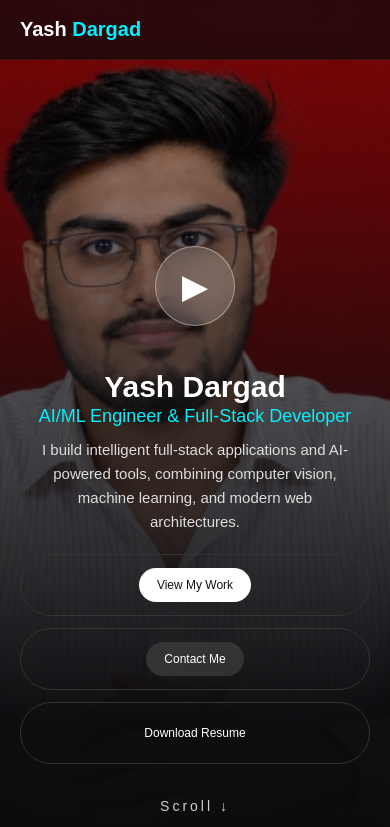
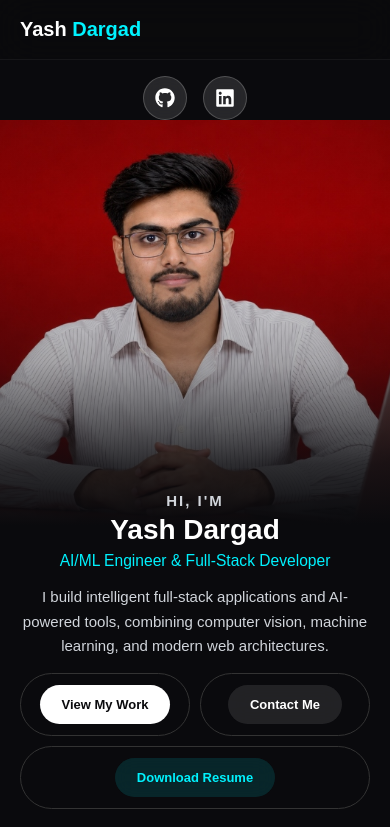
Before and after one commit to yash7056/Portfolio, a React (Vite) app: page / in a window 390 px wide. Shown: the top 827 px of the page. Built offline with nearby package versions, Linux system fonts and the light colour scheme.

Commit message:
Make full website and hero image beautifully mobile responsive

```diff
--- a/src/components/About.css
+++ b/src/components/About.css
@@ -67,7 +67,7 @@
     width:100%;
     height:100%;
     object-fit:cover;
-    object-position: center;
+    object-position: center 20%;
 }
 
 /* Hover */
@@ -160,29 +160,52 @@
 /* Responsive */
 
 @media (max-width:900px){
+  .About {
+    padding: 70px 20px 100px;
+    min-height: auto;
+  }
 
   .About-container{
     flex-direction: column;
-    text-align:center;
-    gap:50px;
+    text-align: center;
+    gap: 40px;
+    width: 100%;
+  }
+
+  .About-right h1{
+    font-size: clamp(2.4rem, 6vw, 3.2rem);
   }
 
   .About-right p{
-    width:100%;
+    width: 100%;
+    max-width: 520px;
+    margin: 0 auto;
+    font-size: 16px;
+    line-height: 1.75;
   }
 
   .tech-stack{
-    justify-content:center;
-    gap:35px;
+    justify-content: center;
+    gap: 28px;
+    margin-top: 35px;
   }
 
-.About-right h1{
-    font-size:2.8rem;
+  .tech svg {
+    font-size: 48px;
   }
 
   .image-card{
-    width:220px;
-    height:300px;
+    width: 220px;
+    height: 290px;
   }
 
+  .star1 {
+    left: 20px;
+    top: 30%;
   }
+
+  .star2 {
+    right: 20px;
+    top: 15%;
+  }
+}
--- a/src/components/Hero.css
+++ b/src/components/Hero.css
@@ -139,50 +139,66 @@
 /* =======================
    BUTTONS
 ======================= */
-.buttons{
-    display:flex;
-    gap:20px;
-    margin-top:30px;
-    flex-wrap:wrap;
+.buttons {
+  display: flex;
+  gap: 16px;
+  margin-top: 30px;
+  flex-wrap: wrap;
 }
 
-.buttons button{
-    padding:1px 20px;
-    border:none;
-    border-radius:50px;
-    cursor:pointer;
-    font-size:14px;
+.buttons a {
+  text-decoration: none;
+}
+
+.buttons button {
+  padding: 12px 26px;
+  border: none;
+  border-radius: 50px;
+  cursor: pointer;
+  font-size: 14px;
+  font-weight: 600;
+  transition: all 0.3s ease;
 }
 
 /* Individual styles */
 .primary {
-    background: white;
-    color: #111;
+  background: white;
+  color: #0a0a0d;
+}
+
+.primary:hover {
+  background: #00f2fe;
+  color: #0a0a0d;
 }
 
 .secondary {
-    background: rgba(93, 91, 91, 0.4);
-
-  border: 2px solid white;
+  background: rgba(255, 255, 255, 0.1);
+  border: 1.5px solid rgba(255, 255, 255, 0.4);
   color: white;
-
-  /* The blur effect will now be visible */
   backdrop-filter: blur(10px);
 }
 
+.secondary:hover {
+  background: rgba(255, 255, 255, 0.2);
+  border-color: white;
+}
+
 .resume {
+  background: rgba(0, 242, 254, 0.12);
+  border: 1.5px solid #00f2fe;
+  color: #00f2fe;
+  backdrop-filter: blur(10px);
+}
 
-
-  border: 2px solid white;
-
-
-  /* The blur effect will now be visible */
-
+.resume:hover {
+  background: #00f2fe;
+  color: #0a0a0d;
 }
 
 /* hover effect */
 .buttons button:hover {
-    transform: translateY(-5px);
+  transform: translateY(-3px);
+  box-shadow: 0 10px 25px rgba(0, 242, 254, 0.25);
 }
 
 /* =======================
@@ -288,75 +304,187 @@
   50% { height: 28px; }
 }
 
+.voice-label {
+  font-size: 13px;
+  letter-spacing: 0.5px;
+  color: rgba(255, 255, 255, 0.9);
+  font-weight: 600;
+  white-space: nowrap;
+}
+
 @media (max-width: 900px) {
   .hero {
-    height: 100vh;
-    min-height: 700px;
+    height: auto;
+    min-height: 100vh;
+    min-height: 100dvh;
     display: flex;
-    align-items: flex-end; /* Align content to bottom */
+    flex-direction: column;
+    align-items: center;
+    justify-content: flex-start;
+    padding: 60px 0 50px;
+    background: #0a0a0d;
+    overflow: visible;
   }
+
+  .hero-background-photo-container {
+    position: relative;
+    width: 100%;
+    height: 48vh;
+    min-height: 320px;
+    max-height: 440px;
+    overflow: hidden;
+    background-color: #9c0a0e;
+  }
+
+  .hero-background-photo {
+    position: absolute;
+    top: 0;
+    left: 0;
+    width: 100%;
+    height: 100%;
+    object-fit: cover;
+    object-position: center 12%;
+  }
+
+  .hero-background-overlay {
+    position: absolute;
+    inset: 0;
+    background: linear-gradient(
+      180deg,
+      rgba(10, 10, 13, 0.1) 0%,
+      rgba(10, 10, 13, 0.0) 25%,
+      rgba(10, 10, 13, 0.35) 60%,
+      rgba(10, 10, 13, 0.85) 85%,
+      #0a0a0d 100%
+    );
+  }
+
   .hero-content {
+    position: relative;
+    width: 100%;
+    padding: 0 20px;
+    margin-top: -36px;
+    display: flex;
     flex-direction: column;
+    align-items: center;
     text-align: center;
-    padding: 60px 20px 80px; /* Space for scroll text */
-    justify-content: flex-end;
-    height: 100%;
+    gap: 14px;
+    z-index: 2;
+  }
+
+  .left {
+    margin: 0;
+    max-width: 100%;
+    display: flex;
+    flex-direction: column;
+    align-items: center;
+    text-align: center;
+  }
+
+  .intro {
+    display: inline-block;
+    font-size: 13px;
+    letter-spacing: 2px;
+    font-weight: 700;
+    color: #00f2fe;
+    text-transform: uppercase;
     margin-top: 0;
-    gap: 15px;
+    margin-bottom: 6px;
   }
+
+  .left h1 {
+    font-size: clamp(28px, 7vw, 40px);
+    line-height: 1.15;
+    margin-bottom: 10px;
+    font-weight: 800;
+  }
+
+  .left h1 span {
+    font-size: clamp(15px, 4vw, 20px);
+    margin-top: 6px;
+    color: #00f2fe;
+    font-weight: 500;
+    display: block;
+  }
+
+  .left p {
+    font-size: 15px;
+    line-height: 1.65;
+    max-width: 500px;
+    color: #d1d5db;
+    margin: 0 auto;
+  }
+
   .right {
     position: relative;
     right: auto;
     top: auto;
     transform: none;
-    margin: 10px 0;
+    margin: 6px 0 2px;
     display: flex;
     justify-content: center;
     width: 100%;
-    order: 1;
   }
-  .left {
-    margin-left: 0;
-    max-width: 100%;
-    order: 2;
+
+  .speaking-container {
+    flex-direction: row;
+    gap: 12px;
+    align-items: center;
+    background: rgba(255, 255, 255, 0.08);
+    border: 1px solid rgba(255, 255, 255, 0.15);
+    padding: 6px 18px;
+    border-radius: 40px;
+    backdrop-filter: blur(12px);
   }
-  .left h1 {
-    font-size: 30px;
-    margin-bottom: 12px;
+
+  .playButton {
+    width: 44px;
+    height: 44px;
+    font-size: 18px;
   }
-  .left h1 span {
-    font-size: 18px;
-    margin-top: 5px;
+
+  .buttons {
+    display: flex;
+    flex-wrap: wrap;
+    justify-content: center;
+    gap: 10px;
+    margin-top: 14px;
+    width: 100%;
   }
-  .left p {
-    margin: 0 auto;
-    font-size: 15px;
-    line-height: 1.6;
-    max-width: 90%;
+
+  .buttons a {
+    text-decoration: none;
   }
-  .buttons {
+
+  .buttons button {
+    padding: 12px 22px;
+    font-size: 13px;
+    font-weight: 600;
+    border-radius: 50px;
+  }
+
+  .social-icons {
+    position: relative;
+    left: auto;
+    top: auto;
+    transform: none;
+    display: flex;
+    flex-direction: row;
     justify-content: center;
-    flex-wrap: wrap;
-    gap: 10px;
-    margin-top: 20px;
+    gap: 16px;
+    margin-top: 16px;
+    width: 100%;
+    z-index: 5;
   }
-  .buttons button {
-    padding: 10px 18px;
-    font-size: 12px;
+
+  .social-icons a {
+    width: 44px;
+    height: 44px;
+    font-size: 20px;
+    border-radius: 50%;
   }
-  .intro {
-    display: none; /* Hide duplicate greeting on mobile to save vertical space */
-  }
-  .hero-background-photo {
-    width: 100%;
-    height: 100%;
-    object-fit: cover;
-    object-position: center 25%; /* Center face horizontally, shift vertically to show head/shoulders in top half */
-  }
-  .hero-background-overlay {
-    background: linear-gradient(180deg, rgba(10, 10, 13, 0.15) 0%, rgba(10, 10, 13, 0.7) 45%, rgba(10, 10, 13, 0.98) 85%);
-  }
-  .social-icons {
+
+  .scroll {
     display: none;
   }
 }
--- a/src/components/Hero.jsx
+++ b/src/components/Hero.jsx
@@ -34,11 +34,13 @@ export default function Hero() {
         ease: "power4.out",
       });
 
-      // Animate social icons from left side
+      // Animate social icons from left on desktop, from bottom on mobile
+      const isMobile = window.innerWidth <= 850;
       gsap.from(".social-icons > *", {
-        x: -100,
+        x: isMobile ? 0 : -100,
+        y: isMobile ? 30 : 0,
         opacity: 0,
-        duration: 2.5,
+        duration: 2,
         ease: "power4.out",
       });
 
@@ -214,11 +216,12 @@ export default function Hero() {
               className={`playButton ${speaking ? "speaking" : ""}`}
               onClick={toggleSpeech}
               title={speaking ? "Pause Introduction" : "Listen to Introduction"}
+              aria-label={speaking ? "Pause introduction" : "Listen to introduction"}
             >
               {speaking ? "❚❚" : "▶"}
             </button>
 
-            {speaking && (
+            {speaking ? (
               <div className="audio-wave">
                 <span className="stroke"></span>
                 <span className="stroke"></span>
@@ -226,6 +229,8 @@ export default function Hero() {
                 <span className="stroke"></span>
                 <span className="stroke"></span>
               </div>
+            ) : (
+              <span className="voice-label">Voice Intro</span>
             )}
           </div>
         </div>
--- a/src/components/Navbar.css
+++ b/src/components/Navbar.css
@@ -71,6 +71,14 @@
     color: #00f2fe;
 }
 
+.nav-backdrop {
+    display: none;
+}
+
+.mobile-hire-item {
+    display: none;
+}
+
 /* =======================
    MOBILE NAV RESPONSIVENESS
 ======================= */
@@ -80,29 +88,50 @@
     }
 
     .hamburger {
+        display: flex;
+        align-items: center;
+        justify-content: center;
+        width: 44px;
+        height: 44px;
+        z-index: 10000;
+    }
+
+    .nav-backdrop {
         display: block;
-        z-index: 10000;
+        position: fixed;
+        inset: 0;
+        background: rgba(0, 0, 0, 0.6);
+        backdrop-filter: blur(4px);
+        z-index: 9997;
     }
 
     .hire-btn-container {
         display: none;
     }
 
+    .mobile-hire-item {
+        display: block;
+        margin-top: 15px;
+    }
+
     .nav-links {
         position: fixed;
         top: 0;
         right: -100%;
-        width: 70%;
+        width: 75%;
+        max-width: 320px;
         height: 100vh;
-        background: rgba(10, 10, 13, 0.95);
+        height: 100dvh;
+        background: rgba(10, 10, 13, 0.96);
         backdrop-filter: blur(25px);
         flex-direction: column;
         justify-content: center;
         align-items: center;
-        gap: 30px;
-        transition: 0.4s ease-in-out;
+        gap: 28px;
+        transition: 0.35s ease-in-out;
         z-index: 9998;
-        border-left: 1px solid rgba(255, 255, 255, 0.05);
+        border-left: 1px solid rgba(255, 255, 255, 0.08);
+        box-shadow: -10px 0 30px rgba(0, 0, 0, 0.5);
     }
 
     .nav-links.open {
@@ -110,6 +139,7 @@
     }
 
     .nav-links a {
-        font-size: 20px;
+        font-size: 19px;
+        font-weight: 500;
     }
 }
--- a/src/components/Navbar.jsx
+++ b/src/components/Navbar.jsx
@@ -35,12 +35,19 @@ export default function Navbar() {
         Yash <span>Dargad</span>
       </div>
 
+      {isOpen && <div className="nav-backdrop" onClick={closeMenu}></div>}
+
       <ul className={`nav-links ${isOpen ? "open" : ""}`}>
         <li><a href="#home" onClick={closeMenu}>Home</a></li>
         <li><a href="#about" onClick={closeMenu}>About</a></li>
         <li><a href="#skills" onClick={closeMenu}>Skills</a></li>
         <li><a href="#projects" onClick={closeMenu}>Projects</a></li>
         <li><a href="#contact" onClick={closeMenu}>Contact</a></li>
+        <li className="mobile-hire-item">
+          <a href="#contact" onClick={closeMenu}>
+            <button className="hire-btn">Hire Me</button>
+          </a>
+        </li>
       </ul>
 
       <div className="hire-btn-container">
--- a/src/components/Process.css
+++ b/src/components/Process.css
@@ -246,7 +246,7 @@
     .process {
         height: auto;
         flex-direction: column;
-        padding: 60px 20px;
+        padding: 70px 20px;
         overflow: visible;
     }
 
@@ -256,20 +256,22 @@
     }
 
     .process-title {
-        font-size: 40px;
+        font-size: clamp(32px, 7vw, 44px);
+        line-height: 1.05;
     }
 
     .process-left p {
         width: 100%;
         max-width: 100%;
+        font-size: 15px;
     }
 
     .process-right {
-        margin-top: 50px;
+        margin-top: 40px;
         display: flex;
         flex-direction: column;
         align-items: center;
-        gap: 30px;
+        gap: 20px;
         position: relative;
     }
 
@@ -284,7 +286,7 @@
         top: auto !important;
         bottom: auto !important;
         width: 100% !important;
-        max-width: 320px;
+        max-width: 100% !important;
         transform: none !important;
         box-shadow: 0 10px 30px rgba(0, 0, 0, 0.05);
     }
--- a/src/components/Projects.css
+++ b/src/components/Projects.css
@@ -167,46 +167,76 @@
 }
 
 @media (max-width:900px) {
-
   .projects {
-    padding: 80px 20px;
+    padding: 70px 20px;
+    min-height: auto;
   }
 
   .socials {
     display: none;
   }
 
+  .projects-top {
+    margin-bottom: 40px;
+  }
+
   .projects-top h2 {
-    font-size: 40px;
+    font-size: clamp(32px, 7vw, 48px);
+    line-height: 1.05;
+  }
+
+  .projects-top p {
+    font-size: 15px;
   }
 
   .project-heading {
-    flex-direction: column;
-    align-items: flex-start;
-    gap: 5px;
-    margin: 10px 0 20px;
+    flex-direction: row;
+    align-items: baseline;
+    gap: 10px;
+    margin: 10px 0 16px;
   }
 
   .project-heading h1 {
-    font-size: 28px;
+    font-size: clamp(20px, 5.5vw, 28px);
   }
 
   .project-heading h3 {
-    font-size: 22px;
+    font-size: 20px;
   }
 
   .project-card {
-    padding: 25px 20px;
+    padding: 24px 18px;
     margin-bottom: 25px;
+    border-radius: 18px;
+  }
+
+  .description {
+    font-size: 14px;
+    line-height: 1.65;
+    margin-bottom: 20px;
+  }
+
+  .tech-stack {
+    gap: 8px;
+    margin-bottom: 24px;
+  }
+
+  .tech-stack span {
+    padding: 6px 14px;
+    font-size: 12px;
   }
 
   .buttons {
-    flex-direction: column;
-    gap: 12px;
+    flex-direction: row;
+    flex-wrap: wrap;
+    gap: 10px;
   }
 
   .buttons a {
+    flex: 1 1 calc(50% - 10px);
+    min-width: 130px;
     justify-content: center;
-    width: 100%;
+    padding: 11px 18px;
+    font-size: 13px;
   }
 }
--- a/src/components/Skills.css
+++ b/src/components/Skills.css
@@ -160,25 +160,27 @@
 
 
 @media(max-width:768px){
-
     .skills{
-
-        padding:60px 20px;
-
+        padding: 70px 20px;
+        min-height: auto;
     }
 
-
     .skills-title{
-
-        font-size:32px;
-
+        font-size: clamp(28px, 6vw, 38px);
     }
 
-
     .skills-subtitle{
-
-        font-size:15px;
-
+        font-size: 15px;
+        margin-bottom: 40px;
     }
 
+    .skills-container{
+        grid-template-columns: 1fr;
+        gap: 20px;
+    }
+
+    .skill-card{
+        padding: 20px;
+        border-radius: 16px;
+    }
 }
--- a/src/components/contact.css
+++ b/src/components/contact.css
@@ -79,6 +79,25 @@
 .footer__links a:hover { color: var(--paper); }
 
 @media (max-width: 760px) {
-  .contact__inner { grid-template-columns: 1fr; }
-  .contact__row { flex-direction: column; }
+  .contact {
+    padding: 4.5rem 0 0;
+  }
+  .contact__inner {
+    grid-template-columns: 1fr;
+    gap: 2rem;
+  }
+  .contact__row {
+    flex-direction: column;
+  }
+  .footer {
+    margin-top: 3.5rem;
+  }
+  .footer__inner {
+    flex-direction: column;
+    text-align: center;
+    gap: 1rem;
+  }
+  .footer__links {
+    justify-content: center;
+  }
 }
--- a/src/index.css
+++ b/src/index.css
@@ -20,6 +20,8 @@ html {
   scroll-behavior: smooth;
   overflow-x: hidden;
   width: 100%;
+  -webkit-text-size-adjust: 100%;
+  text-size-adjust: 100%;
 }
 
 body {
```
Lines whose indentation alone changed are shown as unchanged.
